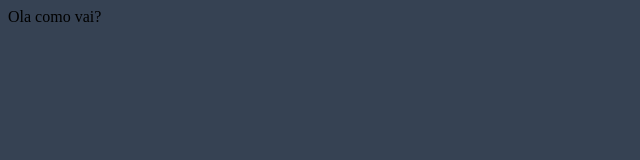
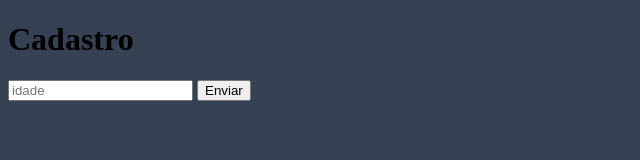
Before and after one commit to RudhyDev/JavaScript_Cataline, a plain HTML site: page index.html in a window 1280 px wide. Shown: the whole page, without its empty margins (0-640 px from the left). Drawn offline with Linux system fonts and the light colour scheme.

Commit message:
15-02-2021

```diff
--- a/app.js
+++ b/app.js
@@ -58,7 +58,7 @@ console.log(message)
 */
 
 //USANDO O SWITCH
-
+/*
 var trafficLight = 'vermelho'
 var message = ''
 
@@ -77,3 +77,72 @@ switch(trafficLight){
 }
 
 console.log(message)
+*/
+
+//LOOPINGS
+
+/*
+for(i=0; i<=25; i++) {
+    console.log(i)
+}
+*/
+
+/*
+var i=Math.PI**4
+while(i>Math.PI){
+    console.log(i)
+    i /= Math.PI**2
+}
+*/
+
+//ARRAYS
+
+/*
+var arrNOmes = ['Rudhy', 'Diego', 'Fulano', 'Beltrano']
+
+for (var i = 0; i < arrNOmes.length; i++) {
+    console.log(arrNOmes[i])
+}
+*/
+
+/*
+var arrNOmes = ['Rudhy', 'Diego', 'Fulano', 'Beltrano']
+
+var nomeinfo = prompt('Informe um nome')
+
+if (arrNOmes.indexOf(nomeinfo) !== -1){
+    console.log(nomeinfo+' está na lista')
+}else{
+    console.log(nomeinfo+' não está na lista')
+}
+
+*/
+//Manipulando a DOM
+
+/*var input = document.getElementById('idade')
+console.log(input)
+*/
+/*
+var input = document.querySelector('body div#app h1')
+console.log(input)
+*/
+//INTERAÇÕES COM MOUSE E TECLADO
+/*
+var button = document.querySelector('#app button')  //trabalha em cima da tag button do html
+var input = document.querySelector('#app input#idade') //trabalha em cima do atributo idade que esta dentro da tag app no html
+
+
+button.addEventListener('click', function(){
+    alert('Sua idade é: ' + input.value + ' anos')
+})   //Aqui o javascript pega o valor recebido pelo input e mostra um aleta com concatenação de frases
+*/
+//OUTRA FORMA
+
+var button = document.querySelector('#app button')
+var input = document.querySelector('#app input#idade')
+
+function showAge(){
+    alert('A sua idade é: ' +input.value)
+}
+
+button.addEventListener('click', showAge)
--- a/index.html
+++ b/index.html
@@ -12,7 +12,15 @@
     </style>
 </head>
 <body>
+    <div id="app">
+        <h1>Cadastro</h1>
+        <input type="text"
+        placeholder="idade"
+        id="idade"
+        >
+        <button>Enviar</button>
+    </div>
+
     <script src="./app.js"></script>
-    Ola como vai?
-</body>
+    </body>
 </html>
```
